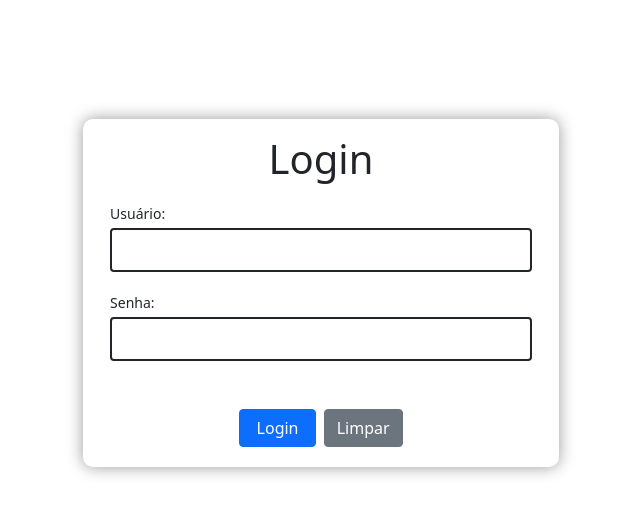
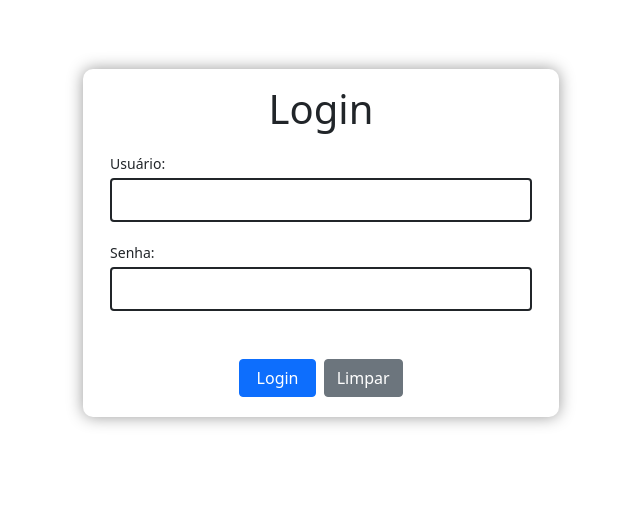
Before and after one commit to jcvernetti/urna-front, an Angular app: page /login in a window 1280 px wide. Shown: the part 157-672 px from the top of the page, without its empty margins (319-959 px from the left). Built offline with nearby package versions, Linux system fonts and the light colour scheme.

Commit message:
zerando margin da tela de login

```diff
--- a/src/app/login/login.component.html
+++ b/src/app/login/login.component.html
@@ -1,4 +1,4 @@
-<div class="externa h-100">
+<div class="externa">
   <div class="container" *ngIf="!isLogado()">
     <form class="formulario">
 
--- a/src/app/login/login.component.scss
+++ b/src/app/login/login.component.scss
@@ -39,6 +39,7 @@
   align-items: center;
   display: flex;
   justify-content: center;
+  margin: 0;
 }
 
 @media (any-hover: hover) {
```
